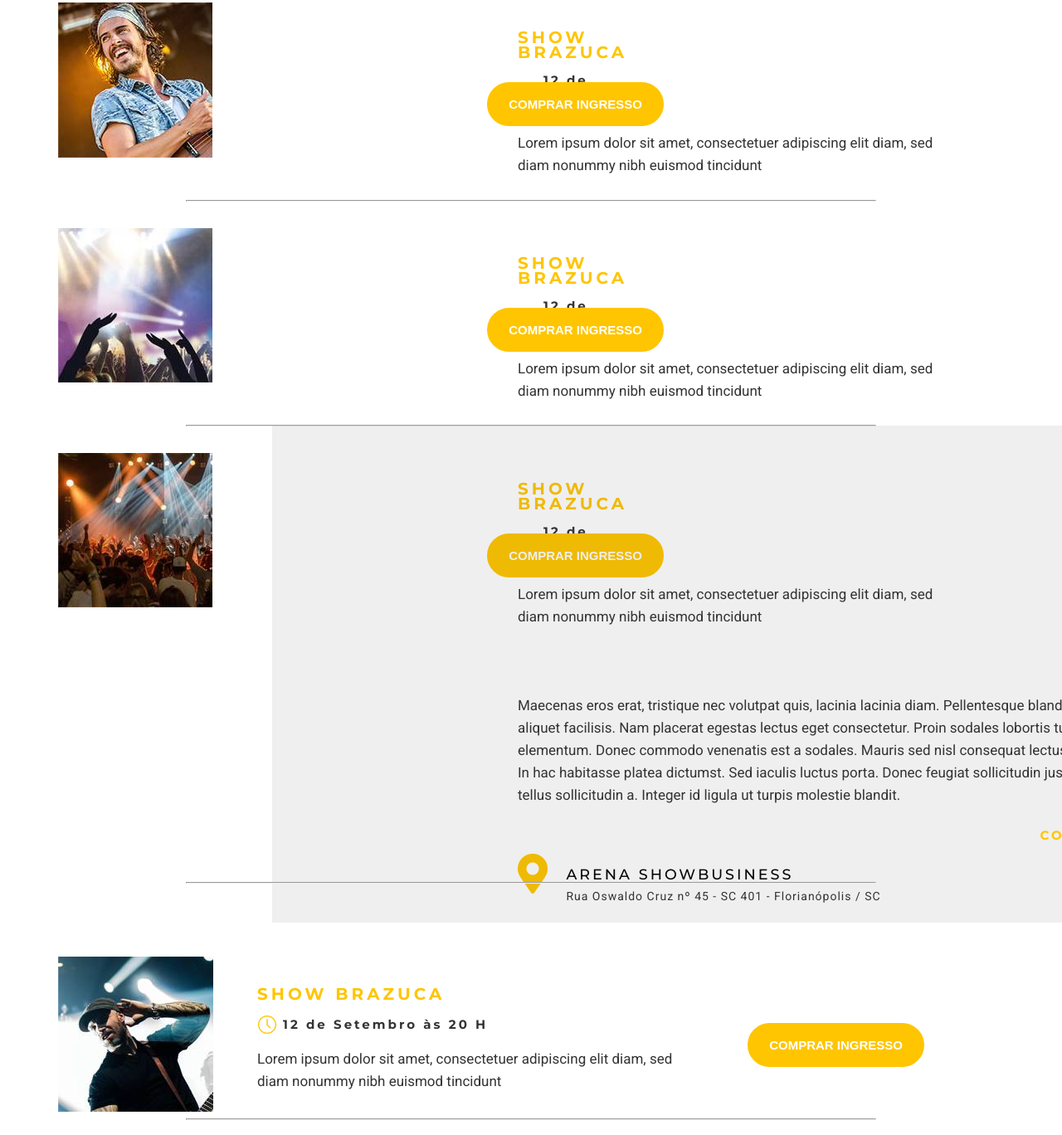
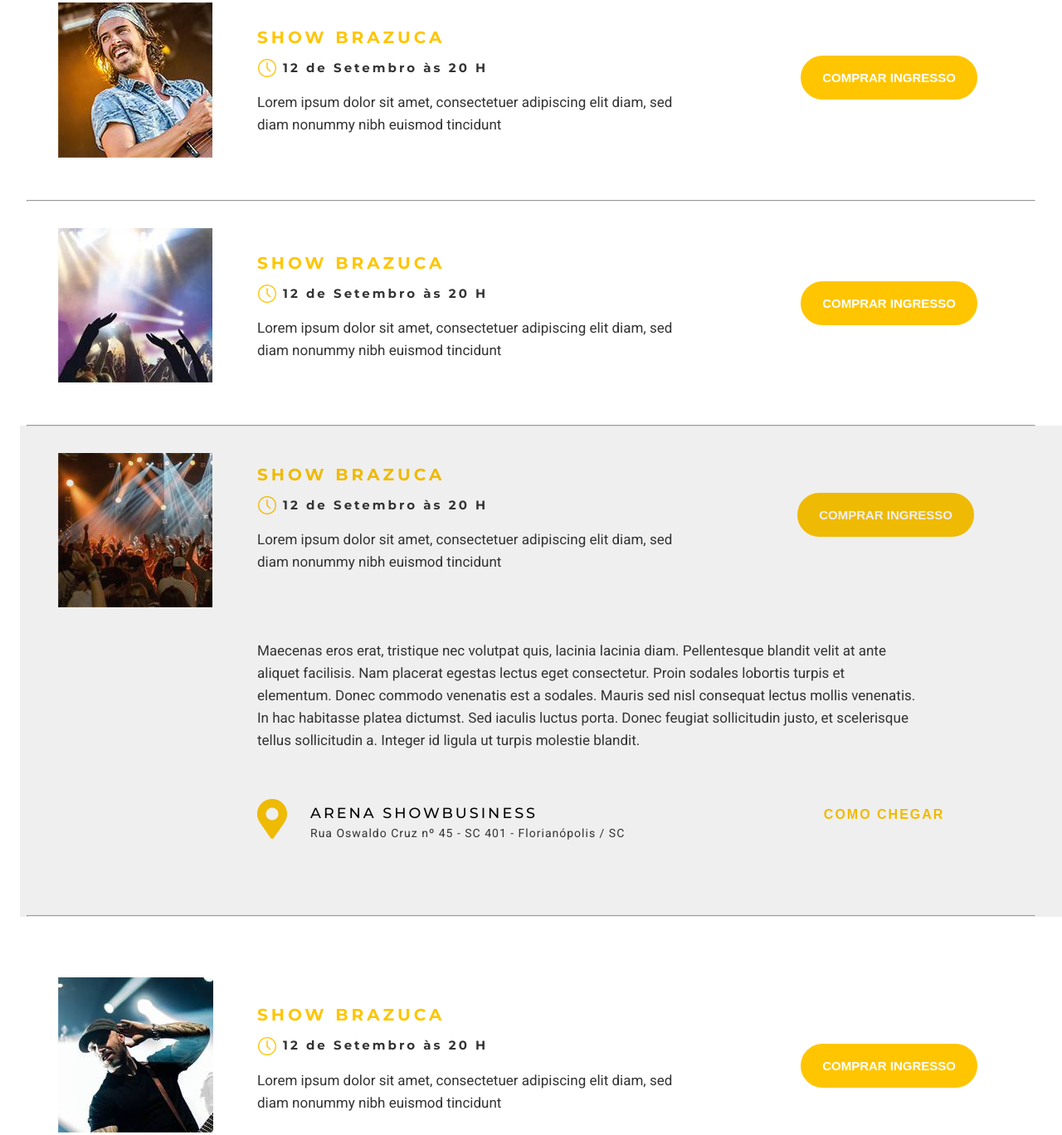
Before and after one commit to Carlos-Beckhauser/STUDION, a website: page src/events.html in a window 1280 px wide. Shown: the part 631-1999 px from the top of the page at 83% size. Drawn offline with Linux system fonts and the light colour scheme.

Commit message:
adjust in Events page

```diff
--- a/src/css/_base.css
+++ b/src/css/_base.css
@@ -18,7 +18,7 @@
 }
 
 /* Desktop */
-@media screen and (min-width: 1279px) {
+@media screen and (min-width: 1280px) {
   :root {
     font-size: 16px;
   }
@@ -26,8 +26,6 @@
 
 body {
   margin: 0;
-  /*   padding-top: 7.75rem;
- */
 }
 
 header,
--- a/src/css/_event1.css
+++ b/src/css/_event1.css
@@ -1,4 +1,5 @@
 .events__container {
+  position: relative;
   margin-top: 5rem;
   padding-bottom: 2.9375rem;
 }
@@ -34,13 +35,12 @@
 
 .event__box {
   position: absolute;
-  right: 35rem;
-  left: 39rem;
+  left: 15rem;
   top: 1rem;
 }
 
 .events__container button {
   position: absolute;
-  right: 30rem;
-  top: 6rem;
+  right: 2rem;
+  top: 4rem;
 }
--- a/src/css/_event2.css
+++ b/src/css/_event2.css
@@ -1,19 +1,19 @@
+.events__container2 {
+  position: relative;
+  margin-top: 2rem;
+  padding-bottom: 2.9375rem;
+}
+
 .event__box2 {
   position: absolute;
-  right: 35rem;
-  left: 39rem;
-  top: 18rem;
+  left: 15rem;
+  top: 1rem;
 }
 
 .events__container2 button {
   position: absolute;
-  right: 30rem;
-  top: 23rem;
-}
-
-.events__container2 {
-  margin-top: 2rem;
-  padding-bottom: 2.9375rem;
+  right: 2rem;
+  top: 4rem;
 }
 
 .events__container2 h2 {
--- a/src/css/_event3.css
+++ b/src/css/_event3.css
@@ -1,13 +1,13 @@
 .events__container3 {
+  position: relative;
+  height: 37.4rem;
   margin-top: 2rem;
-  padding-bottom: 2.9375rem;
 }
 
 .event__box3 {
   position: absolute;
-  right: 35rem;
-  left: 39rem;
-  top: 35rem;
+  left: 15rem;
+  top: 0;
 }
 
 .events__container3 h2 {
@@ -59,19 +59,26 @@
   font-size: 0.9375rem;
 }
 
-.events__container3 button {
+.event__box3 button {
   position: absolute;
-  right: 30rem;
-  top: 40rem;
+  right: -4rem;
+  top: 3rem;
+}
+
+.event3-location button {
+  position: absolute;
+  right: -3.4rem;
+  top: 2rem;
+  font-size: 16px;
+  letter-spacing: 2px;
 }
 
 .eventbox3__focus {
   position: absolute;
-  left: 20.5rem;
-  right: 20.5rem;
+  left: 1.5rem;
   top: 31.4rem;
-  height: 37.4rem;
-  width: 78rem;
+  height: 37rem;
+  width: 87.2rem;
   background-color: #33333314;
   margin: 8px auto;
 }
@@ -91,12 +98,8 @@
 
 .event3-location {
   position: relative;
-  width: 31rem;
+  width: 50rem;
   height: 10rem;
-  display: grid;
-  align-content: center;
-  align-items: center;
-  justify-content: center;
 }
 
 .event3-location i {
@@ -114,6 +117,9 @@
   font-size: 0.875rem;
   line-height: 1.6875rem;
   letter-spacing: 1px;
+  position: absolute;
+  left: 4rem;
+  top: 4rem;
 }
 
 .event3-location h2 {
@@ -125,4 +131,7 @@
   color: black;
   font-family: "Montserrat";
   text-transform: uppercase;
+  position: absolute;
+  left: 4rem;
+  top: 3rem;
 }
--- a/src/css/_event4.css
+++ b/src/css/_event4.css
@@ -1,6 +1,6 @@
 .events__container4 {
   position: relative;
-  top: 21rem;
+  top: 0;
   height: 17.6875rem;
   margin-top: 2rem;
   padding-bottom: 2.9375rem;
@@ -44,6 +44,6 @@
 
 .events__container4 button {
   position: absolute;
-  right: 6rem;
+  right: 2rem;
   top: 5rem;
 }
--- a/src/css/_events.css
+++ b/src/css/_events.css
@@ -4,28 +4,28 @@
 @import "./_event4.css";
 
 .events {
-  height: 1453px;
+  height: 1434px;
   position: relative;
 }
 
 .event__line {
-  width: 65vw;
+  width: 95vw;
   margin-bottom: 0;
   margin-top: 0;
 }
 
 .event__line3 {
   position: relative;
-  width: 65vw;
+  width: 95vw;
   margin-bottom: 0;
   margin-top: 0;
-  top: 35vh;
+  top: -41px;
 }
 
 .event__line4 {
   position: relative;
-  width: 65vw;
+  width: 95vw;
   margin-bottom: 0;
   margin-top: 0;
-  top: 31vh;
+  top: -61px;
 }
--- a/src/events.html
+++ b/src/events.html
@@ -104,6 +104,9 @@
               Lorem ipsum dolor sit amet, consectetuer adipiscing elit diam, sed
               diam nonummy nibh euismod tincidunt
             </p>
+            <button class="btn btn--institutional btn--events">
+              comprar ingresso
+            </button>
             <p>
               Maecenas eros erat, tristique nec volutpat quis, lacinia lacinia
               diam. Pellentesque blandit velit at ante aliquet facilisis. Nam
@@ -118,15 +121,11 @@
               <i class="fas fa-map-marker-alt fa-3x"></i>
               <h2>arena showbusiness</h2>
               <h3>Rua Oswaldo Cruz nº 45 - SC 401 - Florianópolis / SC</h3>
+              <button class="btn btn--events">como chegar</button>
             </div>
           </div>
-          <button class="btn btn--institutional btn--events">
-            comprar ingresso
-          </button>
         </div>
-        <div class="eventbox3__focus">
-          <button class="btn btn--events">como chegar</button>
-        </div>
+        <div class="eventbox3__focus"></div>
         <hr class="event__line3" />
 
         <div class="container events__container4">
```
Also changed, not shown: src/script.js (+5 -5 lines).
